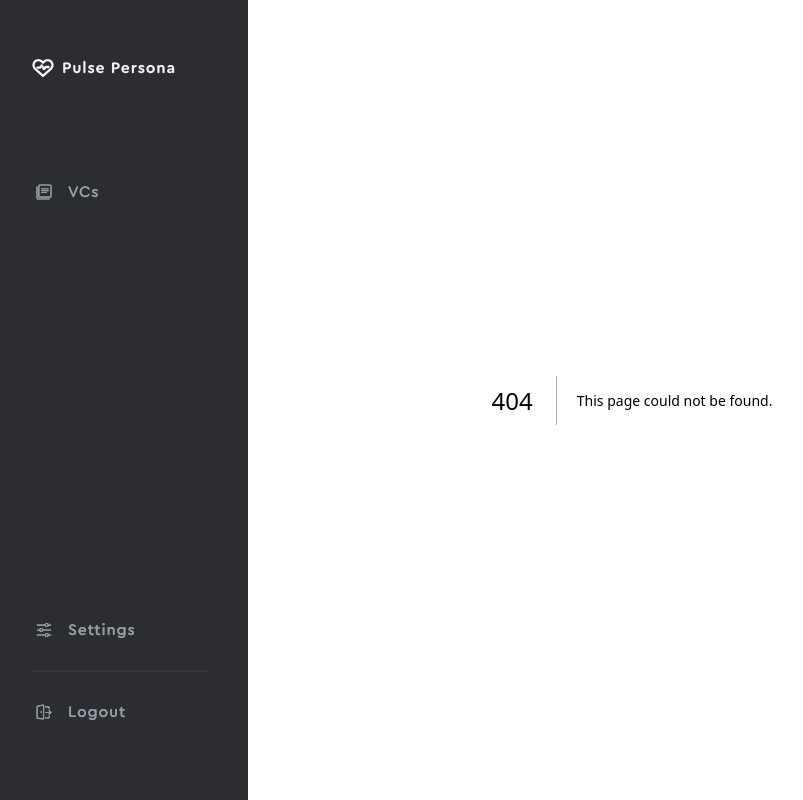
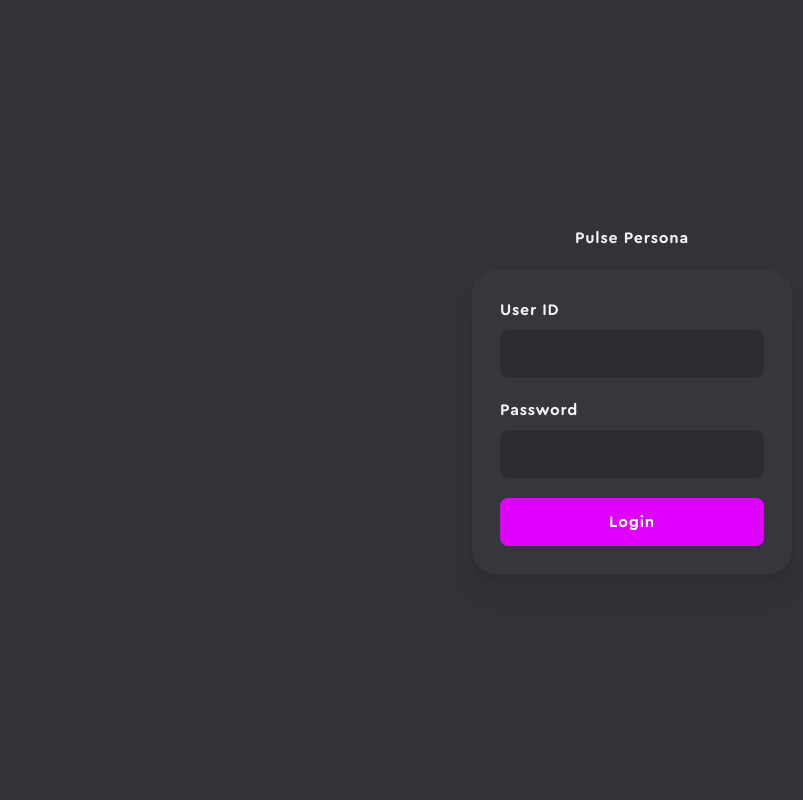
Before and after one commit to ffeew/PulsePersona_Wallet, a Next.js app: page /login in a window 1280 px wide. Before the commit this address had no page. Shown: the whole page, without its empty margins (8-811 px from the left). Built offline with nearby package versions, Linux system fonts and the light colour scheme.

Commit message:
login ui

```diff
--- /dev/null
+++ b/app/components/LayoutProvider.tsx
@@ -0,0 +1,18 @@
+"use client";
+
+import { usePathname } from "next/navigation";
+import Navbar from "./Navbar";
+
+interface LayoutProviderProps {
+  children: React.ReactNode;
+}
+
+export default function LayoutProvider({ children }: LayoutProviderProps) {
+  const pathname = usePathname();
+  return (
+    <>
+      {pathname !== "/login" && pathname !== "/logout" && <Navbar />}
+      {children}
+    </>
+  );
+}
--- a/app/layout.tsx
+++ b/app/layout.tsx
@@ -1,5 +1,5 @@
 import type { Metadata } from "next";
-import Navbar from "./components/Navbar";
+import LayoutProvider from "./components/LayoutProvider";
 import "./globals.css";
 
 export const metadata: Metadata = {
@@ -15,8 +15,7 @@ export default function RootLayout({
   return (
     <html lang="en">
       <body>
-        <Navbar />
-        {children}
+        <LayoutProvider>{children}</LayoutProvider>
       </body>
     </html>
   );
--- /dev/null
+++ b/app/login/page.tsx
@@ -0,0 +1,46 @@
+"use client";
+
+import { useState } from "react";
+
+export default function Login() {
+  const [username, setUsername] = useState("");
+  const [password, setPassword] = useState("");
+
+  const handleAuthentication = () => {
+    console.log(username, password);
+  };
+
+  return (
+    <div className="w-full h-full min-h-screen flex justify-center items-center">
+      <div className="flex flex-col justify-center items-center space-y-5">
+        <div className="flex flex-row space-x-1 justify-center items-center">
+          <p className="whitespace-nowrap font-medium">Pulse Persona</p>
+        </div>
+        <div className="w-80 flex flex-col justify-center items-center space-y-5 p-7 bg-[#36373C] drop-shadow-xl rounded-3xl">
+          <div className="w-full flex flex-col space-y-2 justify-center items-start">
+            <p className="font-medium">User ID</p>
+            <input
+              className="w-full py-3 px-3 bg-[#2B2D31] rounded-lg"
+              type="text"
+              onChange={(e) => setUsername(e.target.value)}
+            />
+          </div>
+          <div className="w-full flex flex-col space-y-2 justify-center items-start">
+            <p className="font-medium">Password</p>
+            <input
+              className="w-full py-3 px-3 bg-[#2B2D31] rounded-lg"
+              type="text"
+              onChange={(e) => setPassword(e.target.value)}
+            />
+          </div>
+          <button
+            className="w-full flex justify-center items-center py-3 bg-theme-accent rounded-lg"
+            onClick={handleAuthentication}
+          >
+            <p className="text-white font-medium">Login</p>
+          </button>
+        </div>
+      </div>
+    </div>
+  );
+}
--- /dev/null
+++ b/app/logout/page.tsx
@@ -0,0 +1,19 @@
+"use client";
+
+import { useEffect } from "react";
+import { useRouter } from "next/navigation";
+
+export default function Logout() {
+  const router = useRouter();
+
+  useEffect(() => {
+    setTimeout(() => {
+      router.push("/login");
+    }, 2000);
+  }, [router]);
+  return (
+    <div className="container-screen flex-all-center bg-theme-dark-gray">
+      <p>logout successful</p>
+    </div>
+  );
+}
--- /dev/null
+++ b/app/settings/page.tsx
@@ -0,0 +1,22 @@
+"use client";
+
+import { useState } from "react";
+import PageContainer from "../components/PageContainer";
+
+export default function Settings() {
+  const [selectedTab, setSelectedTab] = useState<string>("others");
+
+  return (
+    <PageContainer
+      title="Settings"
+      description="Manage your account"
+      tabs={[
+        { value: "general", display: "General" },
+        { value: "key", display: "Private Key" },
+      ]}
+      onChangeTab={(tab) => setSelectedTab(tab)}
+    >
+      <p>{selectedTab}</p>
+    </PageContainer>
+  );
+}
```
